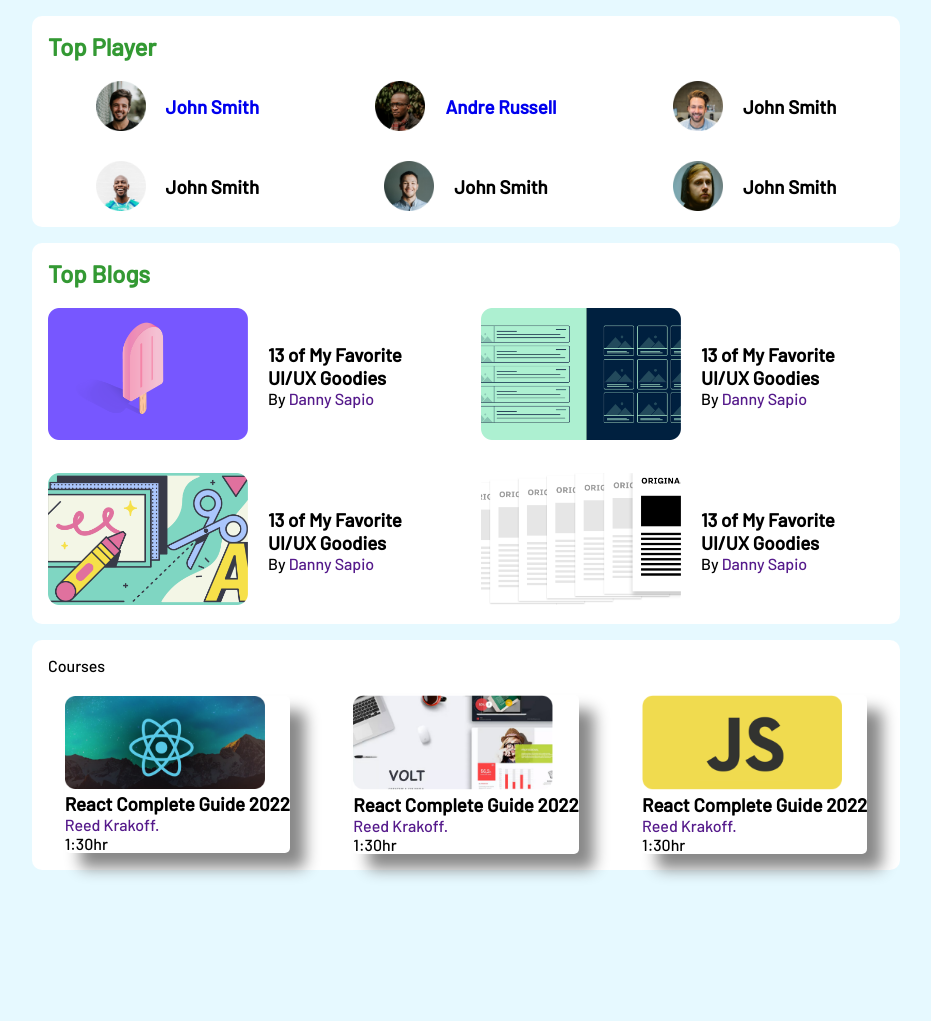
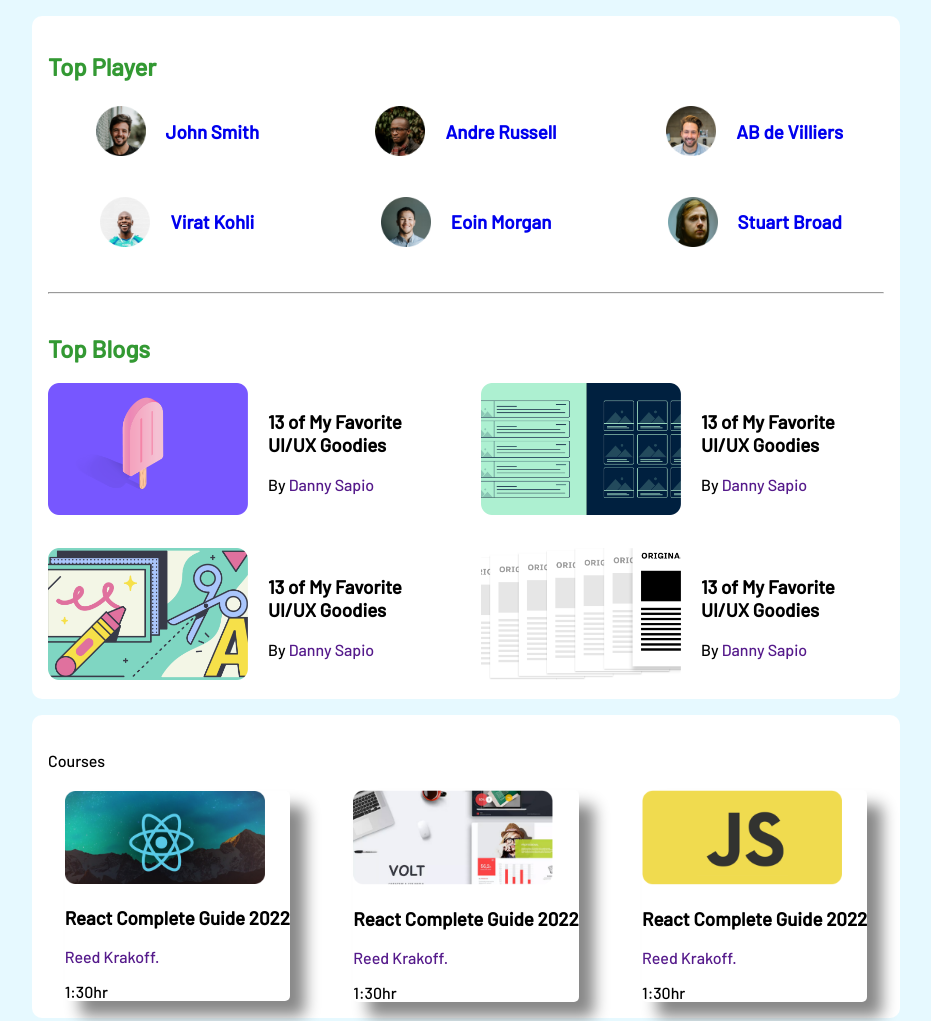
Before and after one commit to Muhammad-Nurul-Abser/Leader-board-css3, a plain HTML site: page index.html in a window 1280 px wide. Shown: the top 1021 px of the page, without its empty margins (174-1105 px from the left). Before the commit the page ends 886 px from the top, so only its background shows below. Drawn offline with Linux system fonts and the light colour scheme.

Commit message:
Top players hober added

```diff
--- a/index.html
+++ b/index.html
@@ -21,32 +21,36 @@
             <div class="top-players">
                 <div class="player">
                     <img src="images/players/player-1.png" alt="">
-                    <h3> <a target="_blank" href="https://en.wikipedia.org/wiki/John_Smith">John Smith</a>
+                    <h3> <a class="bttn" target="_blank" href="https://en.wikipedia.org/wiki/John_Smith">John Smith</a>
                     </h3>
                 </div>
                 <div class="player">
                     <img src="images/players/player-2.png" alt="">
-                    <h3><a href="https://en.wikipedia.org/wiki/Andre_Russell">Andre Russell</a></h3>
+                    <h3><a class="bttn" target="_blank" href="https://en.wikipedia.org/wiki/Andre_Russell">Andre
+                            Russell</a></h3>
                 </div>
                 <div class="player">
                     <img src="images/players/player-3.png" alt="">
-                    <h3>John Smith</h3>
+                    <h3> <a class="bttn" target="_blank" href="https://en.wikipedia.org/wiki/AB_de_Villiers">AB de
+                            Villiers</a> </h3>
                 </div>
                 <div class="player">
                     <img src="images/players/player-4.png" alt="">
-                    <h3>John Smith</h3>
+                    <h3> <a class="bttn" target="_blank" href="https://en.wikipedia.org/wiki/Virat_Kohli">Virat
+                            Kohli</a></h3>
                 </div>
                 <div class="player">
                     <img src="images/players/player-5.png" alt="">
-                    <h3>John Smith</h3>
+                    <h3><a class="bttn" target="_blank" href="https://en.wikipedia.org/wiki/Eoin_Morgan">Eoin Morgan</a>
+                    </h3>
                 </div>
                 <div class="player">
                     <img src="images/players/player-6.png" alt="">
-                    <h3>John Smith</h3>
+                    <h3><a class="bttn" target="_blank" href="https://en.wikipedia.org/wiki/Stuart_Broad">Stuart
+                            Broad</a></h3>
                 </div>
             </div>
-        </section>
-        <section>
+            <hr>
             <h1 class="section-title">Top Blogs</h1>
             <div class="blogs">
                 <article class="blog">
--- a/style.css
+++ b/style.css
@@ -1,7 +1,4 @@
-*{
-    margin: 0;
-    padding: 0;
-}
+
 body{
     background-color: #e6f9ff;
     font-family: 'Barlow', sans-serif;
@@ -30,6 +27,21 @@ a{
     place-items: center;
 
 }
+
+.bttn{
+    transition: all 0.5s;
+}
+.bttn:hover{
+    padding-right: 25px;
+    background-color: lightblue;
+    border-radius: 5%;
+}
+
+
+hr{
+    margin-top: 40px;
+    margin-bottom: 40px;
+}
 .top-players, .courses{
     grid-template-columns: repeat(3, 1fr);
 }
@@ -40,6 +52,7 @@ a{
     display: flex;
     align-items: center;
 }
+
 .player img{
     height: 50px;
     margin-right: 20px;
```
